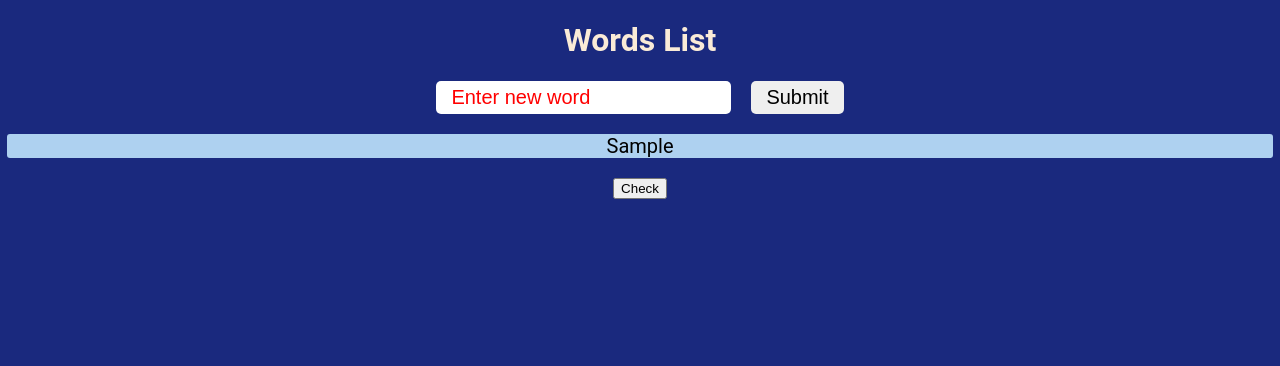
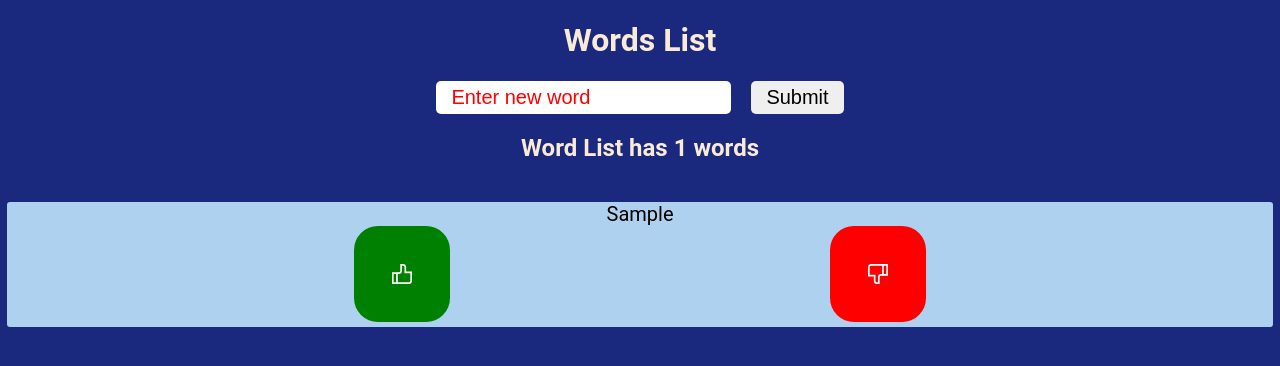
Before and after one commit to nobugsatcoding/08-react-words-app, a React (Create React App) app: page / in a window 1280 px wide. Both pictures are taken after typing "Sample" into the empty fields and a click on the button "Submit". Shown: the top 366 px of the page. Built offline with nearby package versions, Linux system fonts and the light colour scheme.

Commit message:
React icons added

```diff
--- a/package.json
+++ b/package.json
@@ -8,6 +8,7 @@
     "@testing-library/user-event": "^13.5.0",
     "react": "^18.2.0",
     "react-dom": "^18.2.0",
+    "react-icons": "^5.0.1",
     "react-scripts": "5.0.1",
     "web-vitals": "^2.1.4"
   },
--- a/src/App.js
+++ b/src/App.js
@@ -15,7 +15,7 @@ function App() {
       <h1>Words List</h1>
       <WordForm addWord={addWordHandler}/>
       <WordsList words={words} />
-      <button>Check</button>
+
     </div>
   );
 }
--- a/src/components/Words/Word.js
+++ b/src/components/Words/Word.js
@@ -1,9 +1,16 @@
 import styles from './Word.module.css';
+import { GrLike, GrDislike } from 'react-icons/gr';
 
 function Word({ word }) {
   return (
     <div className={styles.word}>
-      <div className={styles.wordText}>{word}</div>
+      <div className={styles.wordText}>
+        {word}
+        <div>
+          <GrLike style={{backgroundColor: "green"}} className={styles.likeDislike}/>
+          <GrDislike style={{backgroundColor: "red"}} className={styles.likeDislike}/>
+        </div>
+      </div>
     </div>
   );
 }
--- a/src/components/Words/Word.module.css
+++ b/src/components/Words/Word.module.css
@@ -5,3 +5,12 @@
   margin: 1em 0.35em;
   border-radius: 0.15em;
 }
+
+.likeDislike {
+  text-align: center;
+  color: white;
+  margin: 0 15%;
+ padding: 3%;
+ border-radius: 25%;
+
+}
--- a/src/components/Words/WordsList.js
+++ b/src/components/Words/WordsList.js
@@ -3,10 +3,15 @@ import styles from './WordsList.module.css';
 
 function WordsList({ words }) {
   return (
-    <div className={styles.wordList}>
-      {words.map((word, index) => (
-        <Word key={index} word={word} />
-      ))}
+    <div>
+      <div>
+        {(!words.length && <h2> Word list is empty</h2>) || <h2>Word List has {words.length} words</h2>}
+      </div>
+      <div className={styles.wordList}>
+        {words.map((word, index) => (
+          <Word key={index} word={word} />
+        ))}
+      </div>
     </div>
   );
 }
```
Also changed, not shown: 1 other file (tests, documents, lock files or other folders).
